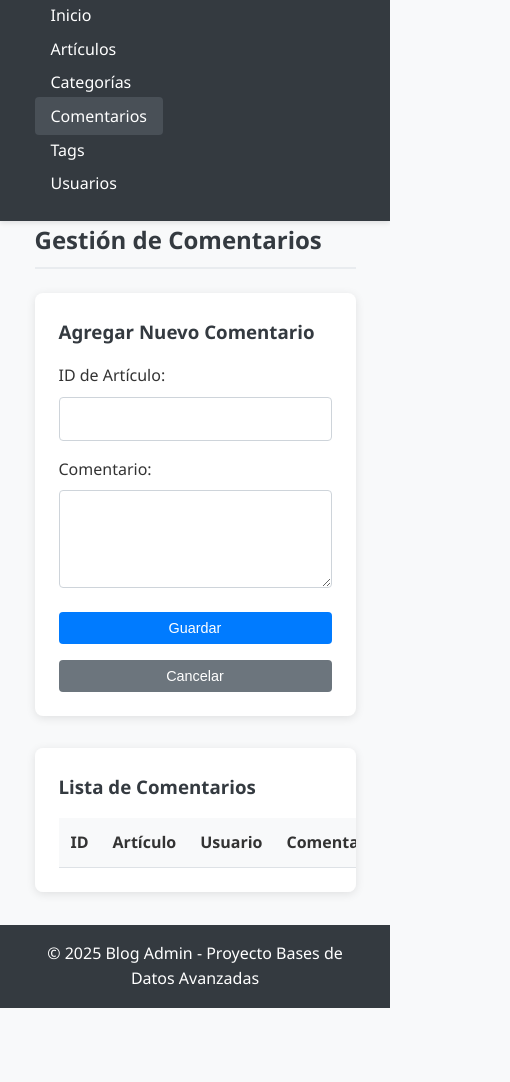
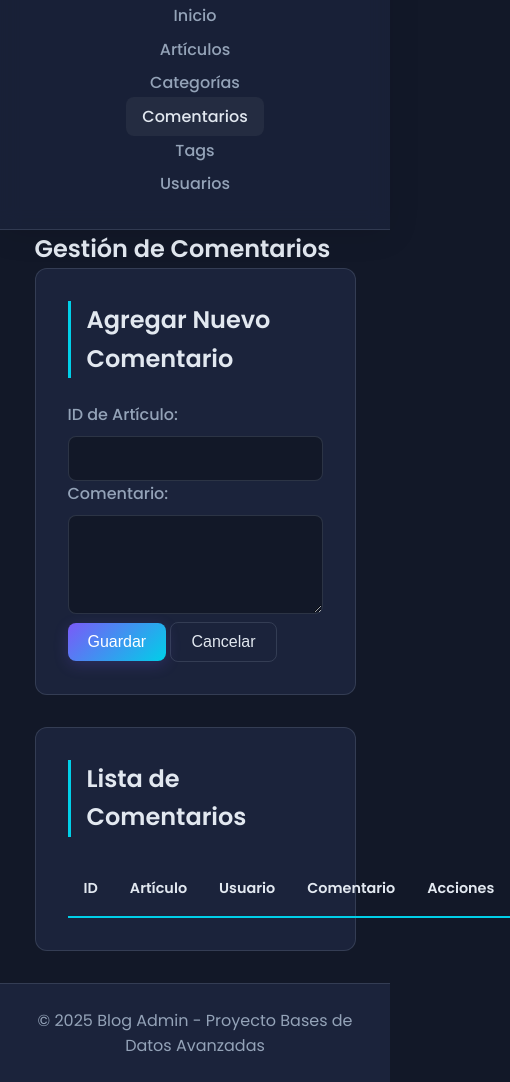
Before and after one commit to Remrez/parcial1_proyectoBDA, a plain HTML site: page frontend/comentarios.html in a window 390 px wide. Shown: the part 80-1162 px from the top of the page, 510 px wide, since content can reach past the window. Before the commit the page ends 1088 px from the top, so only its background shows below. Drawn offline with Linux system fonts and the light colour scheme; no server answers.

Commit message:
Update style.css
frontend mejorao

```diff
--- a/frontend/style.css
+++ b/frontend/style.css
@@ -1,17 +1,79 @@
-/* Estilos generales */
+/* ✒️ Importar fuente de Google Fonts */
+@import url('https://fonts.googleapis.com/css2?family=Poppins:wght@300;400;500;600&display=swap');
+
+/* 🎨 Variables de Color y Estilo */
+:root {
+    --bg-color-dark: #121828; /* Fondo principal muy oscuro */
+    --bg-color-light: #1B233B; /* Fondo para elementos como tarjetas */
+    --primary-color: #00CFE8;   /* Color de acento principal (cian) */
+    --secondary-color: #7A5AF8; /* Color de acento secundario (púrpura) */
+    --text-color-primary: #E2E8F0; /* Texto principal claro */
+    --text-color-secondary: #94A3B8; /* Texto secundario más tenue */
+    --border-color: rgba(148, 163, 184, 0.2);
+    --shadow-color: rgba(0, 207, 232, 0.15);
+    --gradient: linear-gradient(135deg, var(--secondary-color), var(--primary-color));
+    --border-radius-md: 12px;
+    --transition-speed: 0.3s;
+}
+
+/* ✨ Animaciones */
+@keyframes fadeIn {
+    from {
+        opacity: 0;
+    }
+    to {
+        opacity: 1;
+    }
+}
+
+@keyframes slideUp {
+    from {
+        opacity: 0;
+        transform: translateY(20px);
+    }
+    to {
+        opacity: 1;
+        transform: translateY(0);
+    }
+}
+
+
+/* 🌐 Estilos generales */
 * {
     margin: 0;
     padding: 0;
     box-sizing: border-box;
 }
 
-body {
-    font-family: 'Segoe UI', Tahoma, Geneva, Verdana, sans-serif;
-    line-height: 1.6;
-    color: #333;
-    background-color: #f8f9fa;
+html {
+    scroll-behavior: smooth;
 }
 
+body {
+    font-family: 'Poppins', sans-serif;
+    line-height: 1.6;
+    color: var(--text-color-primary);
+    background-color: var(--bg-color-dark);
+    animation: fadeIn var(--transition-speed) ease-in-out;
+}
+
+/* 📜 Estilos de la barra de scroll */
+::-webkit-scrollbar {
+    width: 8px;
+}
+::-webkit-scrollbar-track {
+    background: var(--bg-color-dark);
+}
+::-webkit-scrollbar-thumb {
+    background: var(--primary-color);
+    border-radius: 10px;
+}
+::-webkit-scrollbar-thumb:hover {
+    background: var(--secondary-color);
+}
+
+
+/* Contenedor principal */
 .container {
     width: 90%;
     max-width: 1200px;
@@ -19,224 +81,237 @@ body {
     padding: 0 15px;
 }
 
-/* Header */
+/* 🔝 Header (Efecto "Glassmorphism") */
 header {
-    background-color: #343a40;
-    color: white;
+    background: rgba(27, 35, 59, 0.8);
+    backdrop-filter: blur(10px);
     padding: 1rem 0;
-    box-shadow: 0 2px 5px rgba(0,0,0,0.1);
+    box-shadow: 0 4px 30px rgba(0, 0, 0, 0.1);
+    border-bottom: 1px solid var(--border-color);
+    position: sticky;
+    top: 0;
+    z-index: 1000;
 }
 
 header h1 {
-    display: inline-block;
-    margin-right: 2rem;
+    font-weight: 600;
+    letter-spacing: 1px;
+    color: white;
 }
 
 nav ul {
-    display: inline-block;
+    display: inline-flex;
     list-style: none;
-}
-
-nav ul li {
-    display: inline-block;
-    margin-right: 1rem;
+    align-items: center;
+    gap: 0.5rem;
 }
 
 nav ul li a {
-    color: white;
+    color: var(--text-color-secondary);
     text-decoration: none;
     padding: 0.5rem 1rem;
-    border-radius: 4px;
-    transition: background-color 0.3s;
+    border-radius: 8px;
+    transition: all var(--transition-speed) ease;
+    position: relative;
+    font-weight: 500;
 }
 
-nav ul li a:hover, nav ul li a.active {
-    background-color: #495057;
+nav ul li a:hover,
+nav ul li a.active {
+    color: var(--text-color-primary);
+    background-color: rgba(255, 255, 255, 0.05);
 }
 
-/* Main content */
+/* 📌 Main content */
 main {
-    padding: 2rem 0;
+    padding: 2.5rem 0;
     min-height: calc(100vh - 140px);
 }
 
+/* Sección bienvenida */
 .welcome-section h2 {
     margin-bottom: 1rem;
-    color: #343a40;
+    font-size: 2rem;
+    font-weight: 600;
+    background: var(--gradient);
+    -webkit-background-clip: text;
+    -webkit-text-fill-color: transparent;
+    animation: slideUp 0.5s ease-out;
 }
 
 .welcome-section p {
-    margin-bottom: 2rem;
+    margin-bottom: 2.5rem;
     font-size: 1.1rem;
+    color: var(--text-color-secondary);
+    animation: slideUp 0.6s ease-out;
 }
 
+/* 📊 Tarjetas */
 .dashboard-cards {
     display: grid;
-    grid-template-columns: repeat(auto-fill, minmax(250px, 1fr));
+    grid-template-columns: repeat(auto-fill, minmax(260px, 1fr));
     gap: 1.5rem;
 }
 
 .card {
-    background: white;
-    border-radius: 8px;
+    background: var(--bg-color-light);
+    border-radius: var(--border-radius-md);
     padding: 1.5rem;
-    box-shadow: 0 2px 10px rgba(0,0,0,0.1);
-    transition: transform 0.3s, box-shadow 0.3s;
+    border: 1px solid var(--border-color);
+    box-shadow: 0 4px 16px rgba(0,0,0,0.1);
+    transition: transform var(--transition-speed), box-shadow var(--transition-speed);
+    animation: slideUp 0.5s ease-out forwards;
+    opacity: 0; /* Inicia oculto para la animación */
+
 }
 
+.card a{
+    text-decoration: none;
+    color: aliceblue;
+}
+
+/* Animación escalonada para las tarjetas */
+.card:nth-child(1) { animation-delay: 0.1s; }
+.card:nth-child(2) { animation-delay: 0.2s; }
+.card:nth-child(3) { animation-delay: 0.3s; }
+.card:nth-child(4) { animation-delay: 0.4s; }
+
+
 .card:hover {
-    transform: translateY(-5px);
-    box-shadow: 0 5px 15px rgba(0,0,0,0.1);
+    transform: translateY(-8px) scale(1.02);
+    box-shadow: 0 8px 30px var(--shadow-color);
 }
 
 .card h3 {
     margin-bottom: 0.5rem;
-    color: #343a40;
+    color: var(--text-color-primary);
+    font-size: 1.2rem;
+    font-weight: 600;
 }
 
 .card p {
     margin-bottom: 1rem;
-    color: #6c757d;
+    color: var(--text-color-secondary);
 }
 
-.management-section h2 {
-    margin-bottom: 1.5rem;
-    color: #343a40;
-    border-bottom: 2px solid #e9ecef;
-    padding-bottom: 0.5rem;
+/* 📑 Formularios y Tablas */
+.form-container,
+.table-container {
+    background: var(--bg-color-light);
+    border-radius: var(--border-radius-md);
+    padding: 2rem;
+    margin-bottom: 2rem;
+    border: 1px solid var(--border-color);
+    animation: slideUp 0.7s ease-out;
 }
 
-.form-container {
-    background: white;
-    border-radius: 8px;
-    padding: 1.5rem;
-    margin-bottom: 2rem;
-    box-shadow: 0 2px 10px rgba(0,0,0,0.1);
-}
-
-.form-container h3 {
-    margin-bottom: 1rem;
-    color: #343a40;
-}
-
-.form-group {
-    margin-bottom: 1rem;
+.form-container h3, .table-container h3 {
+    margin-bottom: 1.5rem;
+    color: var(--text-color-primary);
+    font-size: 1.5rem;
+    border-left: 3px solid var(--primary-color);
+    padding-left: 1rem;
 }
 
 .form-group label {
     display: block;
     margin-bottom: 0.5rem;
     font-weight: 500;
+    color: var(--text-color-secondary);
 }
 
-.form-group input, .form-group textarea, .form-group select {
+.form-group input,
+.form-group textarea,
+.form-group select {
     width: 100%;
-    padding: 0.75rem;
-    border: 1px solid #ced4da;
-    border-radius: 4px;
+    padding: 0.8rem 1rem;
+    border: 1px solid var(--border-color);
+    border-radius: 8px;
     font-size: 1rem;
+    background-color: var(--bg-color-dark);
+    color: var(--text-color-primary);
+    transition: border-color var(--transition-speed), box-shadow var(--transition-speed);
 }
 
-.form-group textarea {
-    resize: vertical;
+.form-group input:focus,
+.form-group textarea:focus,
+.form-group select:focus {
+    border-color: var(--primary-color);
+    box-shadow: 0 0 0 3px var(--shadow-color);
+    outline: none;
 }
 
-.checkbox-group {
-    display: flex;
-    gap: 1rem;
-}
-
-.checkbox-group label {
-    display: flex;
-    align-items: center;
-    gap: 0.5rem;
-    cursor: pointer;
-}
-
-.checkbox-group input[type="checkbox"] {
-    width: auto;
-}
-
-.form-actions {
-    display: flex;
-    gap: 1rem;
-}
-
-.table-container {
-    background: white;
-    border-radius: 8px;
-    padding: 1.5rem;
-    box-shadow: 0 2px 10px rgba(0,0,0,0.1);
-    overflow-x: auto;
-}
-
-.table-container h3 {
-    margin-bottom: 1rem;
-    color: #343a40;
-}
-
+/* 🎯 Tablas */
 table {
     width: 100%;
     border-collapse: collapse;
+    font-size: 0.9rem;
 }
 
-table th, table td {
-    padding: 0.75rem;
-    text-align: left;
-    border-bottom: 1px solid #dee2e6;
+table thead {
+    border-bottom: 2px solid var(--primary-color);
 }
 
 table th {
-    background-color: #f8f9fa;
+    padding: 1rem;
+    text-align: left;
     font-weight: 600;
+    color: var(--text-color-primary);
 }
 
-table tr:hover {
-    background-color: #f8f9fa;
+table td {
+    padding: 1rem;
+    border-bottom: 1px solid var(--border-color);
 }
 
-/* Botones */
+table tbody tr {
+    transition: background-color var(--transition-speed);
+}
+
+table tbody tr:last-child td {
+    border-bottom: none;
+}
+
+table tbody tr:hover {
+    background-color: rgba(0, 207, 232, 0.05);
+}
+
+/* 🔘 Botones */
+button,
 .btn {
-    display: inline-block;
-    padding: 0.5rem 1rem;
     border: none;
-    border-radius: 4px;
-    text-decoration: none;
-    font-size: 0.9rem;
+    border-radius: 8px;
+    padding: 10px 20px;
+    font-size: 1rem;
     cursor: pointer;
-    transition: background-color 0.3s;
+    transition: all var(--transition-speed) ease-in-out;
+    font-weight: 500;
+    position: relative;
+    overflow: hidden;
 }
 
 .btn-primary {
-    background-color: #007bff;
+    background: var(--gradient);
     color: white;
+    box-shadow: 0 4px 15px rgba(122, 90, 248, 0.2);
 }
-
 .btn-primary:hover {
-    background-color: #0056b3;
+    transform: translateY(-3px);
+    box-shadow: 0 6px 20px rgba(0, 207, 232, 0.3);
 }
 
 .btn-secondary {
-    background-color: #6c757d;
-    color: white;
+    background: transparent;
+    color: var(--text-color-primary);
+    border: 1px solid var(--border-color);
+}
+.btn-secondary:hover {
+    background: var(--text-color-primary);
+    color: var(--bg-color-dark);
 }
 
-.btn-secondary:hover {
-    background-color: #545b62;
-}
-
-.btn-danger {
-    background-color: #dc3545;
-    color: white;
-}
-
-.btn-danger:hover {
-    background-color: #c82333;
-}
-
-.btn-sm {
-    padding: 0.25rem 0.5rem;
-    font-size: 0.8rem;
+.btn:active {
+    transform: scale(0.98);
 }
 
 .action-buttons {
@@ -244,40 +319,29 @@ table tr:hover {
     gap: 0.5rem;
 }
 
-/* Footer */
+/* 🔻 Footer */
 footer {
-    background-color: #343a40;
-    color: white;
+    background: var(--bg-color-light);
+    color: var(--text-color-secondary);
     text-align: center;
-    padding: 1rem 0;
+    padding: 1.5rem 0;
+    margin-top: 2rem;
+    border-top: 1px solid var(--border-color);
 }
 
-/* Responsive */
+/* 📱 Responsive */
 @media (max-width: 768px) {
-    header h1 {
+    header {
+        text-align: center;
+    }
+
+    header h1, nav ul {
         display: block;
         margin-bottom: 1rem;
     }
 
-    nav ul {
-        display: block;
-    }
-
     nav ul li {
         display: block;
-        margin-bottom: 0.5rem;
-    }
-
-    .dashboard-cards {
-        grid-template-columns: 1fr;
-    }
-
-    .form-actions {
-        flex-direction: column;
-    }
-
-    .checkbox-group {
-        flex-direction: column;
-        gap: 0.5rem;
+        margin: 0.5rem 0;
     }
 }
```
